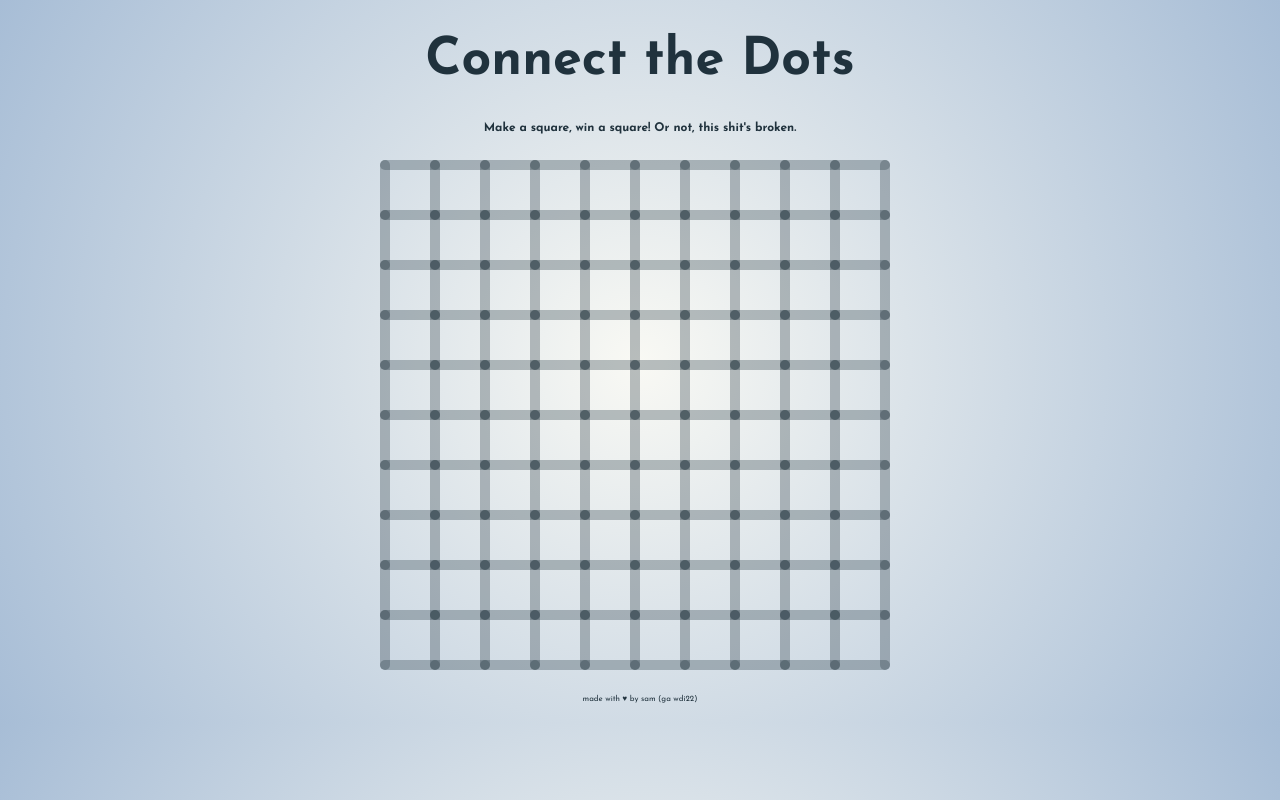
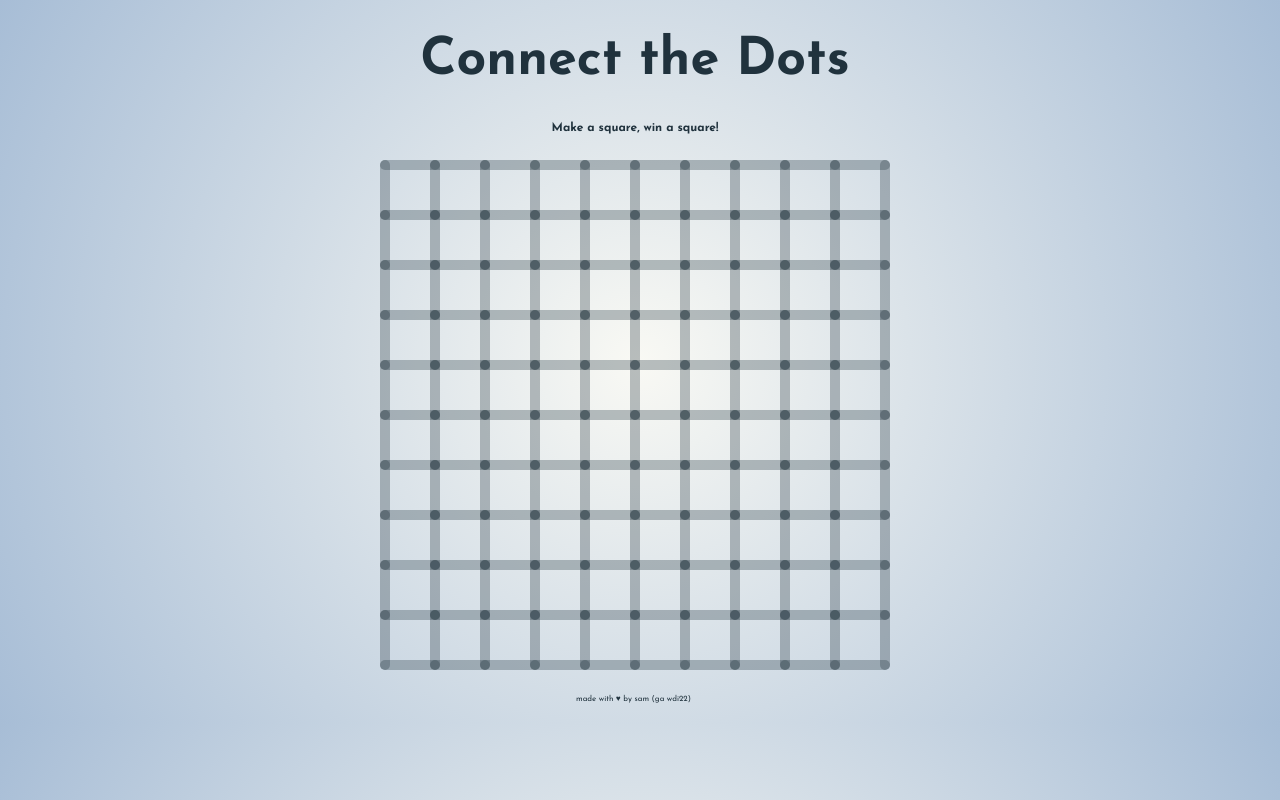
Before and after one commit to zuspadt79/wdi-project-1, a PHP site: page / in a window 1280 px wide. Run offline with PHP 8.4, Linux system fonts and the light colour scheme; some libraries are stand-ins or nearby versions.

Commit message:
pre-final commit, 98% there

```diff
--- a/css/style.css
+++ b/css/style.css
@@ -1,26 +1,25 @@
 
 body{
-
   background: radial-gradient(circle, #F9F9F4, #A7BDD6);
 }
 
-main {
+main{
   position: relative;
 }
-
 
 h1{
   font-family: 'Josefin Sans', sans-serif;
   font-size: 52px;
   font-weight: 700;
   color: #20323D;
+  margin-right: 10px;
   text-align: center;
-
 }
 
 h3{
   font-family: 'Josefin Sans', sans-serif;
   font-size: 12px;
+  margin-right: 10px;
   color: #20323D;
   text-align: center;
   padding-bottom: 10px;
@@ -28,6 +27,7 @@ h3{
 
 footer{
   font-size: 8px;
+  margin-right: 13px;
   font-family: 'Josefin Sans', sans-serif;
   text-align: center;
   padding: 20px 0 20px 0;
@@ -37,7 +37,6 @@ footer{
 #container{
   width: 500px;
   margin: 0 auto;
-
 }
 
 #container div:nth-child(21n){
@@ -113,49 +112,3 @@ footer{
   top: 14px;
   position: relative;
 }
-
-
-
-/* MODAL */
-
-/*.modal {
-    display: none;
-    position: fixed;
-    z-index: 1;
-    left: 0;
-    top: 0;
-    width: 100%;
-    height: 100%;
-    overflow: auto;
-    background-color: rgb(0,0,0);
-    background-color: rgba(0,0,0,0.4);
-}
-
-.modal-content {
-    font-family: 'Josefin Sans', sans-serif;
-    font-size: 22px;
-    font-weight: 400;
-    color: #20323D;
-    text-align: center;
-    background: radial-gradient(circle, #F9F9F4, #AFC2D8);
-    margin: 15% auto;
-    padding: 20px;
-    border: 5px double #20323D;
-    width: 400px;
-}
-
-.close {
-    color: #aaa;
-    float: ;
-    font-size: 28px;
-    font-weight: ;
-}
-
-.close:hover,
-.close:focus {
-    color: black;
-    text-decoration: none;
-    cursor: pointer;
-}
-
-*/
--- a/home.html
+++ b/home.html
@@ -10,20 +10,10 @@
 </head>
 <body>
   <h1>Connect the Dots</h1>
-  <h3>Make a square, win a square! Or not, this shit's broken.</h3>
-
-
-  <!-- <button id="myBtn">Open Modal</button> -->
-  <!-- <div id="myModal" class="modal"> -->
-  <!-- <div class="modal-content"> -->
-  <!-- <p>Wins!</p> -->
-  <!-- <span class="close">x</span> -->
-  <!-- </div> -->
-  <!-- </div> -->
+  <h3>Make a square, win a square!</h3>
 
   <main>
     <div id="container"></div>
-
   </main>
   <footer>made with &#9829; by sam (ga wdi22)</footer>
 </body>
--- a/js/app.js
+++ b/js/app.js
@@ -22,7 +22,7 @@ window.addEventListener("DOMContentLoaded", function(){
   //   });
   // }
 
-  var squareCombinations =  [[0, 10, 11, 21], [1, 12, 22, 11], [2, 13, 23, 12], [3, 14, 24, 13],
+  var squareCombinations =  [[0, 11, 21, 10], [1, 12, 22, 11], [2, 13, 23, 12], [3, 14, 24, 13],
                             [4, 15, 25, 14], [5, 16, 26, 15], [6, 17, 27, 16], [7, 18, 28, 17],
                             [8, 19, 29, 18], [9, 20, 30, 19], [21, 32, 42, 31], [22, 33, 43, 32],
                             [23, 34, 44, 33], [24, 35, 45, 34], [25, 36, 46, 35], [26, 37, 47, 36],
@@ -54,6 +54,8 @@ window.addEventListener("DOMContentLoaded", function(){
   var playerOneSquares = [];
   var playerTwoSquares = [];
 
+
+
   for (var n = 0; n < 11; n++){
     for (var i = 0; i < 10; i++){
       $('#container').append('<div class="lines horizontal"></div>');
@@ -81,8 +83,10 @@ window.addEventListener("DOMContentLoaded", function(){
     // Not sure?
     if (counter  % 2 === 0) {
       $(this).addClass('playerOne')
+      // display ---- player two's go
     } else {
       $(this).addClass('playerTwo')
+      // players one's go
     }
 
     var clickedLines = clicked.map(function(i, clickedDiv){
@@ -100,7 +104,7 @@ window.addEventListener("DOMContentLoaded", function(){
             if (counter % 2 === 0) {
               $("div[data-value='" + winArray[3] + "']").addClass("playerOne-won");
               player1Score++;
-              console.log(player1Score)
+              console.log(player1Score);
               counter++;
             } else {
               $("div[data-value='" + winArray[3] + "']").addClass("playerTwo-won");
@@ -110,13 +114,11 @@ window.addEventListener("DOMContentLoaded", function(){
             }
             squareCombinations[i] = [null, null, null, null];
             return console.log("Box Checked");
-
           }
         }
       });
     });
     counter++;
-
   });
 
 });
```
Also changed, not shown: README.md. Lines whose indentation alone changed are shown as unchanged.
